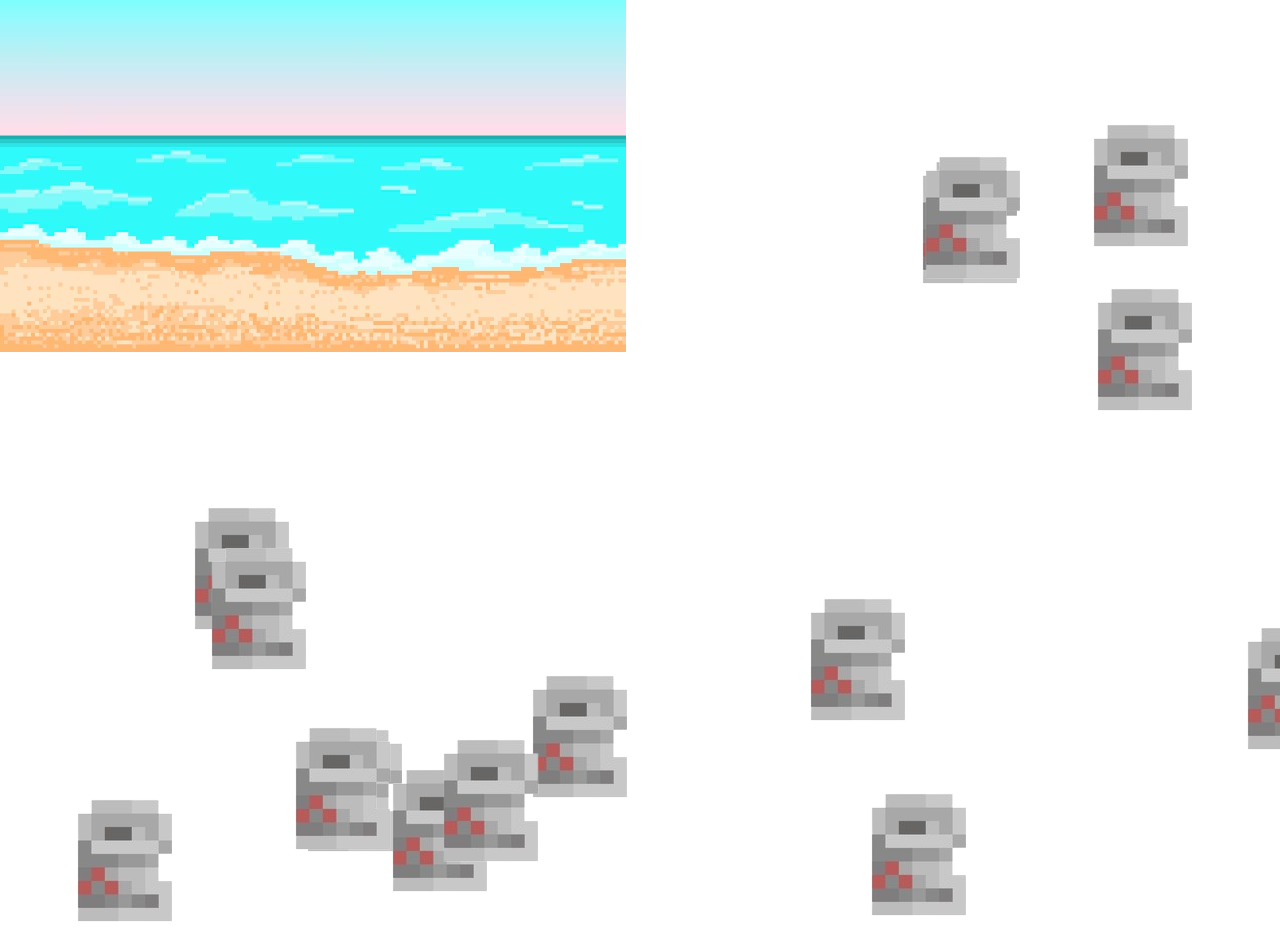
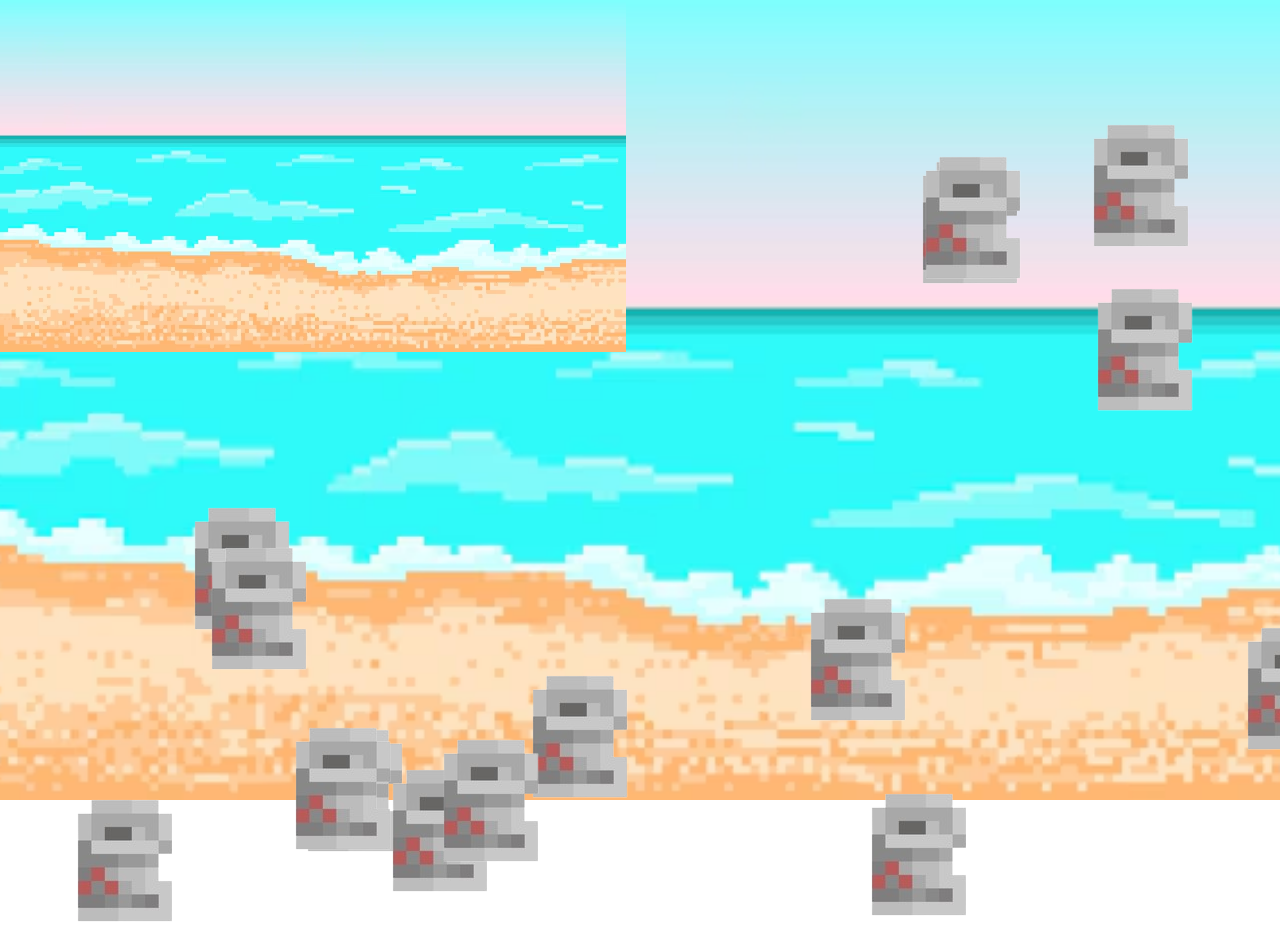
Before and after one commit to Shiyamii/N2i-neko, an Angular app: page / in a window 1280 px wide. Shown: the top 933 px of the page. Built offline with nearby package versions, Linux system fonts and the light colour scheme.

Commit message:
beach bg

```diff
--- a/src/app/beach/beach.component.html
+++ b/src/app/beach/beach.component.html
@@ -1,4 +1,4 @@
-<p>aaa</p>
+<div class="bg-image"></div>
 
 
 <img [src]="imageSrc" [style.left.px]="imagePosition[0]" [style.top.px]="imagePosition[1]" style="position: absolute;">
--- a/src/app/beach/beach.component.scss
+++ b/src/app/beach/beach.component.scss
@@ -0,0 +1,10 @@
+.bg-image {
+  background-image: url('/assets/images/tropical-pixel-beach-with-surf_573660-418.png');
+  background-size: cover;
+  background-position: center;
+  background-repeat: no-repeat;
+  width: 100vw; /* Largeur complète de la fenêtre */
+  height: 100vh; /* Hauteur visible de la fenêtre */
+  margin: 0; /* Supprime les marges */
+  padding: 0; /* Supprime les espacements */
+}
--- a/src/styles.scss
+++ b/src/styles.scss
@@ -1 +1,6 @@
-/* You can add global styles to this file, and also import other style files */
+html, body {
+  margin: 0;
+  padding: 0;
+  height: 100%; /* Assure que le body s'étend à la fenêtre */
+  overflow: hidden; /* Évite les barres de défilement */
+}
```
